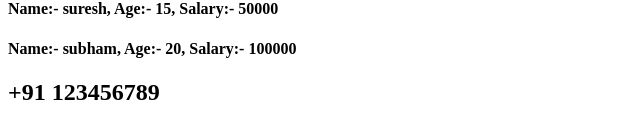
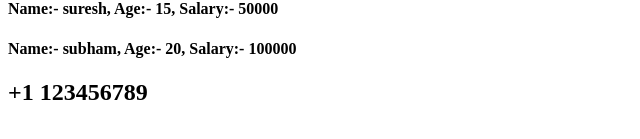
Before and after one commit to Kali-Venum/angular-crud, an Angular app: page / in a window 1280 px wide. Shown: the part 561-700 px from the top of the page, without its empty margins (0-640 px from the left). Built offline with nearby package versions, Linux system fonts and the light colour scheme.

Commit message:
pipe with argument passing functionality.

```diff
--- a/src/app/components/user-profile/user-profile.component.html
+++ b/src/app/components/user-profile/user-profile.component.html
@@ -28,4 +28,4 @@
   </h4>
 </div>
 
-<h2>{{phoneNumber | countryCode}}</h2>
+<h2>{{phoneNumber | countryCode:"USA"}}</h2>
--- a/src/app/pipes/country-code.pipe.ts
+++ b/src/app/pipes/country-code.pipe.ts
@@ -5,7 +5,9 @@ import { Pipe, PipeTransform } from '@angular/core';
   standalone: true,
 })
 export class CountryCodePipe implements PipeTransform {
-  transform(value: unknown, ...args: unknown[]): unknown {
-    return `+91 ${value}`;
+  transform(value: string, countryName?: string): string {
+    let code = '+91';
+    if (countryName === 'USA') code = '+1';
+    return `${code} ${value}`;
   }
 }
```
